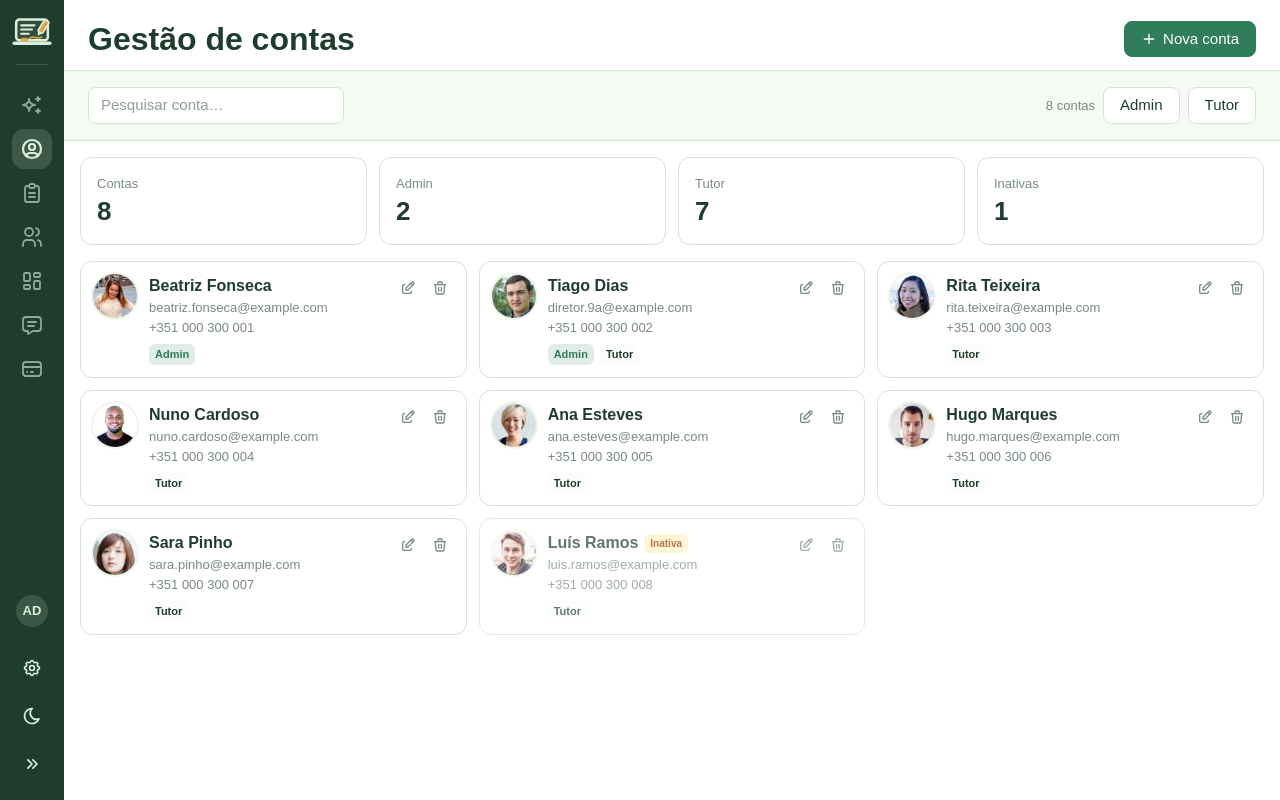
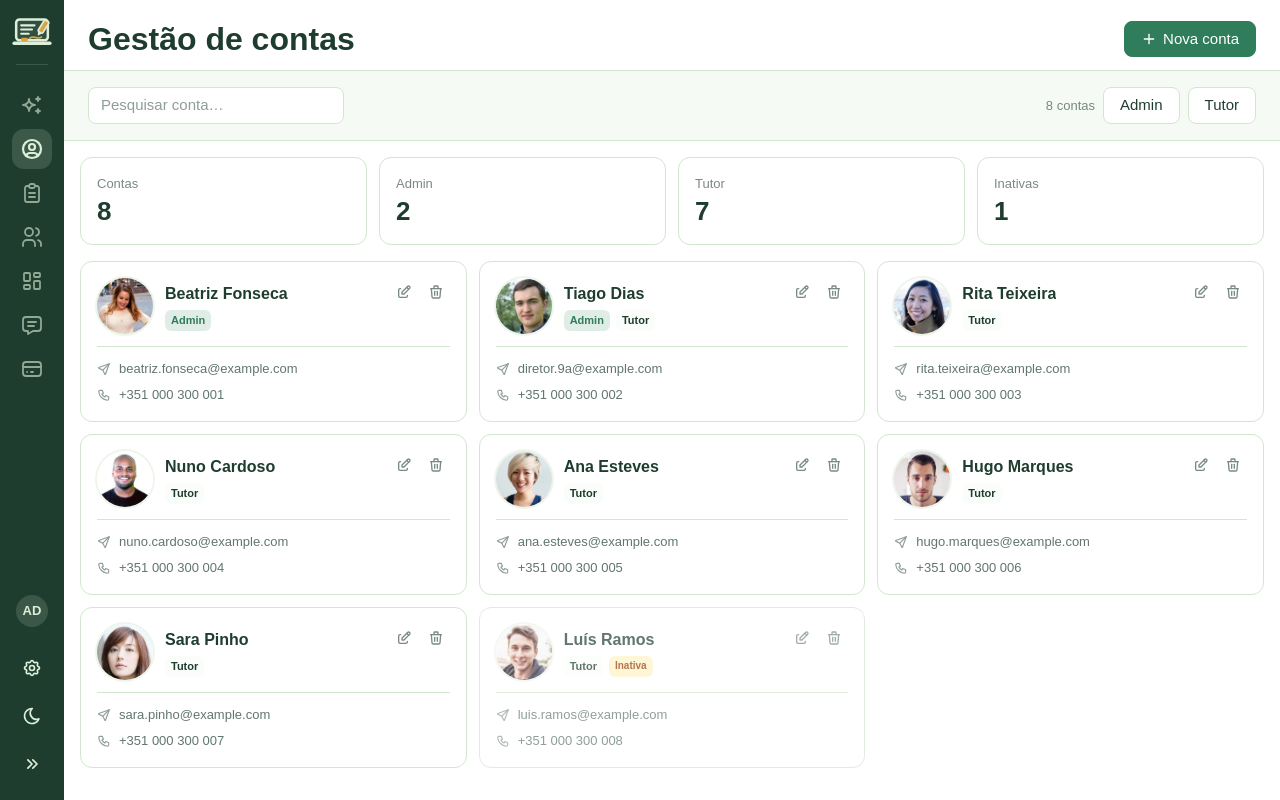
Before and after one commit to Marques005/Lousa, a Next.js app in the folder demo/: page /admin/contas in a window 1280 px wide. Built offline with nearby package versions, Linux system fonts and the light colour scheme.

Commit message:
Reorganiza o cartão de cada conta
Foto maior e em destaque junto ao nome e aos papéis; ações de editar
e eliminar passam para o canto superior; email e telefone saem como
linhas com ícone, separadas por uma divisória.

```diff
--- a/demo/src/app/admin/contas/page.tsx
+++ b/demo/src/app/admin/contas/page.tsx
@@ -226,37 +226,36 @@ export default function ContasPage() {
             <div
               key={c.id}
               className={cn(
-                'flex items-start gap-3 rounded-xl border border-(--line) p-3 transition hover:border-(--accent) hover:shadow-md',
+                'rounded-xl border border-(--line) p-4 transition hover:border-(--accent) hover:shadow-md',
                 !c.ativa && 'opacity-70'
               )}
             >
+              <div className='flex items-start justify-between gap-2'>
+                <div className='flex items-center gap-3'>
                   {c.foto ? (
                     // eslint-disable-next-line @next/next/no-img-element
                     <img
                       src={c.foto}
                       alt=''
-                  className='size-11 shrink-0 rounded-full object-cover ring-2 ring-(--soft)'
+                      className='size-14 shrink-0 rounded-full object-cover ring-2 ring-(--soft)'
                     />
                   ) : (
-                <span className='flex size-11 shrink-0 items-center justify-center rounded-full bg-(--dot)/15 text-sm font-bold ring-2 ring-(--soft)'>
+                    <span className='flex size-14 shrink-0 items-center justify-center rounded-full bg-(--dot)/15 text-base font-bold ring-2 ring-(--soft)'>
                       {iniciais(c.nome)}
                     </span>
                   )}
-              <div className='min-w-0 flex-1'>
-                <div className='flex items-center gap-1.5'>
-                  <span className='truncate font-semibold'>{c.nome}</span>
+                  <div className='min-w-0'>
+                    <div className='truncate font-semibold'>{c.nome}</div>
+                    <div className='mt-1 flex flex-wrap gap-1.5'>
+                      {c.papeis.map((p) => (
+                        <Badge key={p} papel={p} />
+                      ))}
                       {!c.ativa && (
                         <span className='shrink-0 rounded-md bg-amber-100 px-1.5 py-0.5 text-[10px] font-bold text-amber-800'>
                           Inativa
                         </span>
                       )}
                     </div>
-                <div className='truncate text-xs opacity-60'>{c.email}</div>
-                <div className='truncate text-xs opacity-60'>{c.telefone}</div>
-                <div className='mt-1.5 flex gap-1.5'>
-                  {c.papeis.map((p) => (
-                    <Badge key={p} papel={p} />
-                  ))}
                   </div>
                 </div>
                 <div className='flex shrink-0 gap-1'>
@@ -274,6 +273,18 @@ export default function ContasPage() {
                   >
                     <Icons.trash className='size-4' />
                   </button>
+                </div>
+              </div>
+
+              <div className='mt-3 space-y-1.5 border-t border-(--line) pt-3'>
+                <div className='flex items-center gap-2 text-xs opacity-70'>
+                  <Icons.send className='size-3.5 shrink-0 opacity-70' />
+                  <span className='truncate'>{c.email}</span>
+                </div>
+                <div className='flex items-center gap-2 text-xs opacity-70'>
+                  <Icons.phone className='size-3.5 shrink-0 opacity-70' />
+                  <span className='truncate'>{c.telefone}</span>
+                </div>
               </div>
             </div>
           ))}
```
Lines whose indentation alone changed are shown as unchanged.
